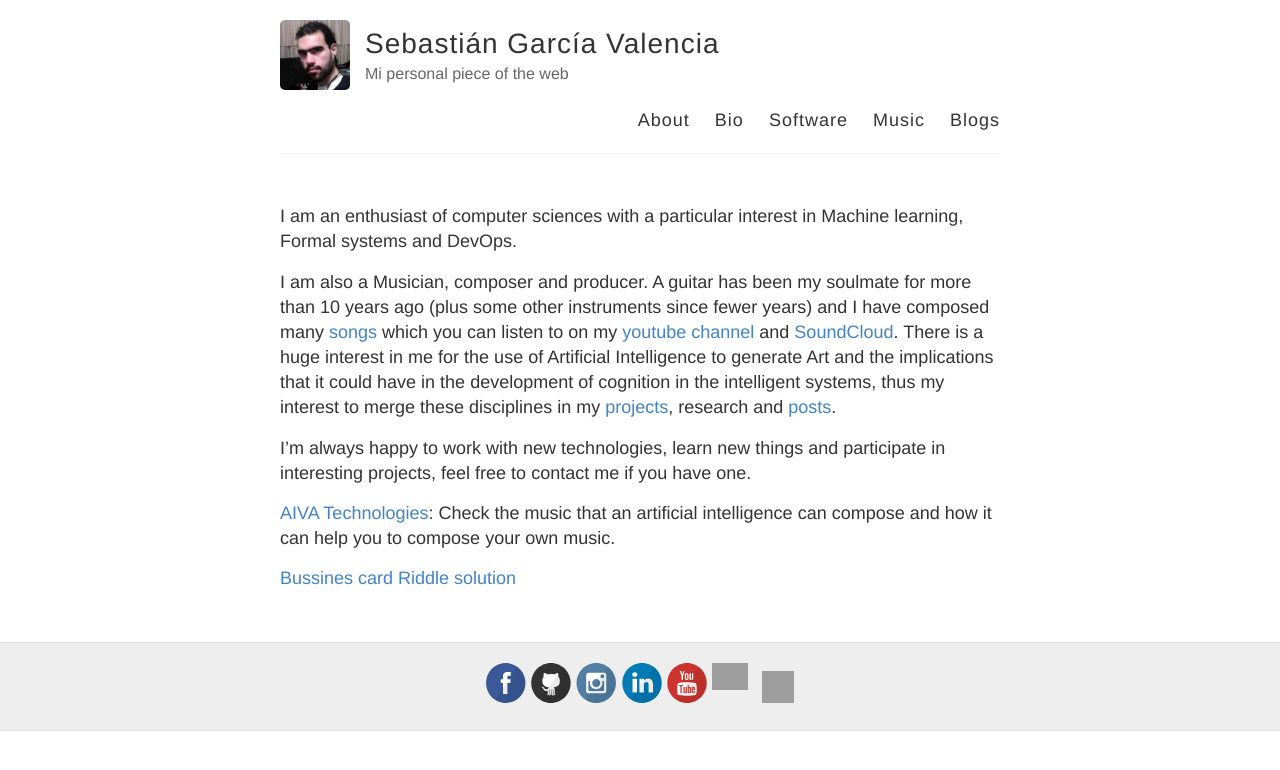
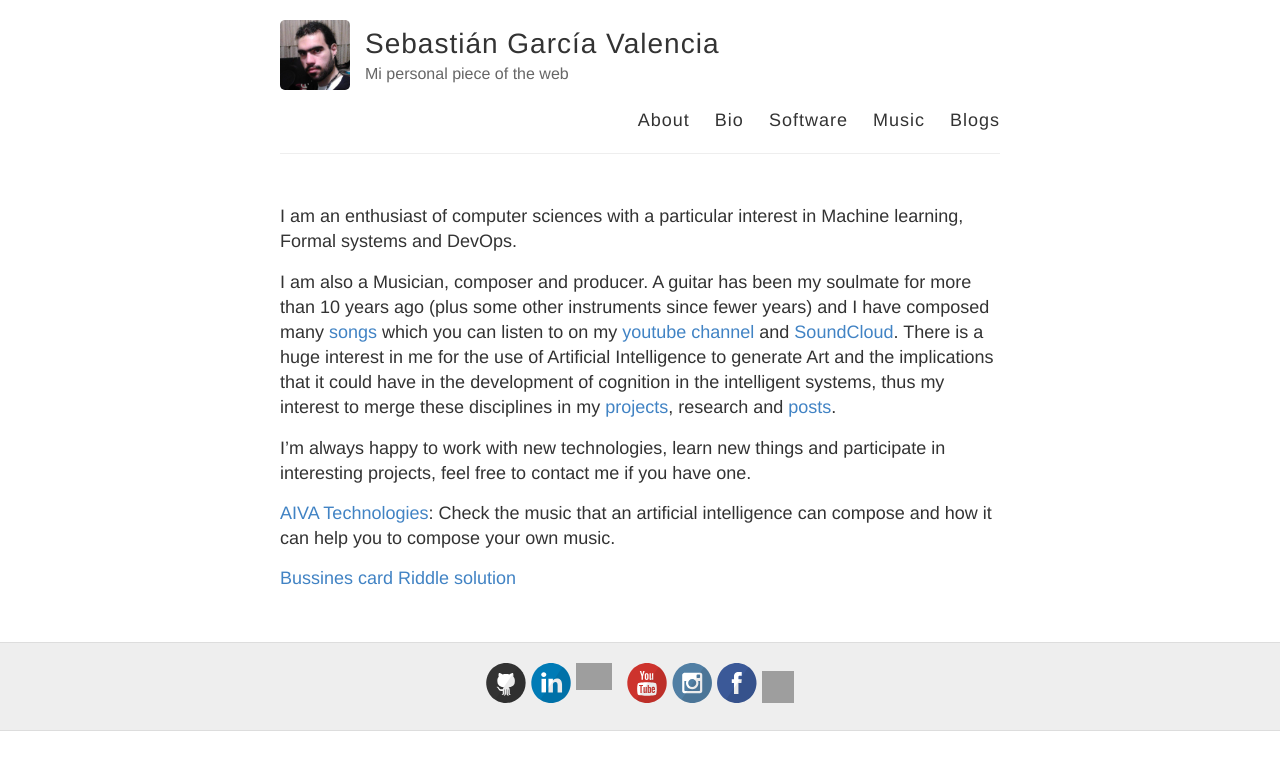
Before and after one commit to sebasgverde/sebasgverde.github.io, a Jekyll site: the page built from index.md, in a window 1280 px wide. Shown: the top 770 px of the page. Built offline with Jekyll 4.4.1, drawn with Linux system fonts in a browser that asks for light colours; grey boxes are pictures that could not be loaded.

Commit message:
reordering of social networks icons

```diff
--- a/_config.yml
+++ b/_config.yml
@@ -19,13 +19,13 @@ avatar: https://sebasgverde.github.io/images/profile.jpg
 footer-links:
   dribbble:
   email:
-  flickr:
   github: sebasgverde
   linkedin: sebasgverde
   orcid: 0000-0002-2801-9315
   youtube: channel/UCI7GUA0TNB0OKZSDjSv-itg # channel/<your_long_string> or user/<user-name>
   instagram: sebasgverde
   facebook: dyampra
+  flickr:
   pinterest:
   rss: # just type anything here for a working RSS icon
   twitter:
--- a/_includes/svg-icons.html
+++ b/_includes/svg-icons.html
@@ -1,14 +1,14 @@
 {% if site.footer-links.dribbble %}<a href="https://dribbble.com/{{ site.footer-links.dribbble }}"><i class="svg-icon dribbble"></i></a>{% endif %}
 {% if site.footer-links.email %}<a href="mailto:{{ site.footer-links.email }}"><i class="svg-icon email"></i></a>{% endif %}
+{% if site.footer-links.github %}<a href="https://github.com/{{ site.footer-links.github }}"><i class="svg-icon github"></i></a>{% endif %}
+{% if site.footer-links.linkedin %}<a href="https://www.linkedin.com/in/{{ site.footer-links.linkedin }}"><i class="svg-icon linkedin"></i></a>{% endif %}
+{% if site.footer-links.orcid %}<a href="https://orcid.org/{{ site.footer-links.orcid }}" target="orcid.widget" rel="noopener noreferrer" style="vertical-align:top;"><img src="https://orcid.org/sites/default/files/images/orcid_16x16.png" style="width:2em;margin-right:.5em;" alt="ORCID iD icon"></a>{% endif %}
+{% if site.footer-links.youtube %}<a href="https://youtube.com/{{ site.footer-links.youtube }}"><i class="svg-icon youtube"></i></a>{% endif %}
+{% if site.footer-links.instagram %}<a href="https://instagram.com/{{ site.footer-links.instagram }}"><i class="svg-icon instagram"></i></a>{% endif %}
 {% if site.footer-links.facebook %}<a href="https://www.facebook.com/{{ site.footer-links.facebook }}"><i class="svg-icon facebook"></i></a>{% endif %}
 {% if site.footer-links.flickr %}<a href="https://www.flickr.com/{{ site.footer-links.flickr }}"><i class="svg-icon flickr"></i></a>{% endif %}
-{% if site.footer-links.github %}<a href="https://github.com/{{ site.footer-links.github }}"><i class="svg-icon github"></i></a>{% endif %}
-{% if site.footer-links.instagram %}<a href="https://instagram.com/{{ site.footer-links.instagram }}"><i class="svg-icon instagram"></i></a>{% endif %}
-{% if site.footer-links.linkedin %}<a href="https://www.linkedin.com/in/{{ site.footer-links.linkedin }}"><i class="svg-icon linkedin"></i></a>{% endif %}
 {% if site.footer-links.pinterest %}<a href="https://www.pinterest.com/{{ site.footer-links.pinterest }}"><i class="svg-icon pinterest"></i></a>{% endif %}
 {% if site.footer-links.rss %}<a href="{{ site.baseurl }}/feed.xml"><i class="svg-icon rss"></i></a>{% endif %}
 {% if site.footer-links.twitter %}<a href="https://www.twitter.com/{{ site.footer-links.twitter }}"><i class="svg-icon twitter"></i></a>{% endif %}
 {% if site.footer-links.stackoverflow %}<a href="http://stackoverflow.com/{{ site.footer-links.stackoverflow }}"><i class="svg-icon stackoverflow"></i></a>{% endif %}
-{% if site.footer-links.youtube %}<a href="https://youtube.com/{{ site.footer-links.youtube }}"><i class="svg-icon youtube"></i></a>{% endif %}
 {% if site.footer-links.googleplus %}<a href="https://plus.google.com/{{ site.footer-links.googleplus }}"><i class="svg-icon googleplus"></i></a>{% endif %}
-{% if site.footer-links.orcid %}<a href="https://orcid.org/{{ site.footer-links.orcid }}" target="orcid.widget" rel="noopener noreferrer" style="vertical-align:top;"><img src="https://orcid.org/sites/default/files/images/orcid_16x16.png" style="width:2em;margin-right:.5em;" alt="ORCID iD icon"></a>{% endif %}
```
